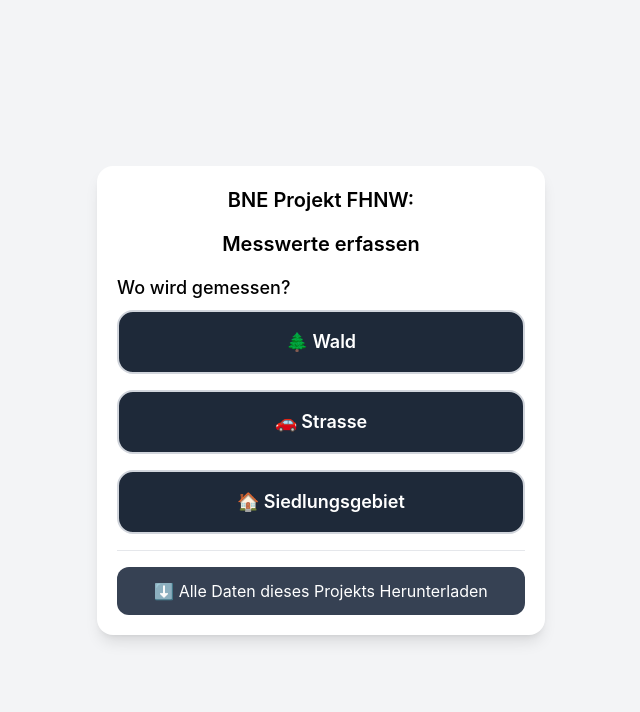
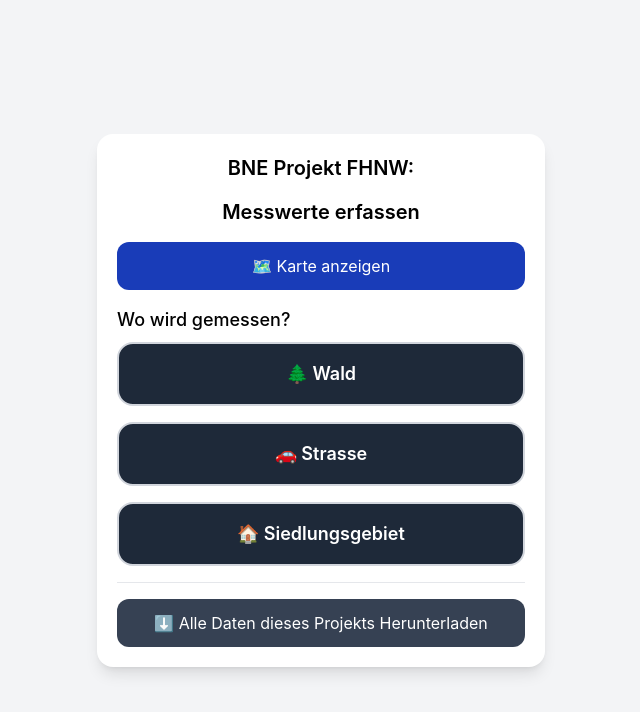
Before and after one commit to simeonjackman/pollution, a Vue app: page / in a window 1280 px wide. Shown: the top 712 px of the page, without its empty margins (319-959 px from the left). Built offline with nearby package versions, Linux system fonts and the light colour scheme.

Commit message:
ADD: Custom Map

```diff
--- a/src/components/DataUploader.vue
+++ b/src/components/DataUploader.vue
@@ -4,6 +4,22 @@
       <h2 class="text-xl font-semibold text-center">BNE Projekt FHNW:</h2>
       <h3 class="text-xl font-semibold text-center">Messwerte erfassen</h3>
 
+      <!-- Map -->
+      <button
+        @click="showMap = !showMap"
+        class="w-full bg-blue-800 text-white rounded-xl p-3 text-base"
+      >
+        {{ showMap ? '🗺️ Karte ausblenden' : '🗺️ Karte anzeigen' }}
+      </button>
+      <div v-if="showMap" class="rounded-xl overflow-hidden">
+        <iframe
+          src="https://www.google.com/maps/d/embed?mid=1TYjb8TRF-nGwMc1B2ohctL2elBCGF4w&hl=de&ehbc=2E312F"
+          width="100%"
+          height="480"
+          style="border:0"
+          allowfullscreen
+        ></iframe>
+      </div>
 
       <!-- Location -->
       <div>
@@ -73,6 +89,7 @@
       >
         ⬇️ Alle Daten dieses Projekts Herunterladen
       </button>
+
     </div>
   </div>
 </template>
@@ -84,6 +101,8 @@
 const sensorId = ref('')
 const value = ref(null)
 const status = ref(null)
+
+const showMap = ref(false)
 
 const BOX_IDS = ['10', '25', '92']
 
```
